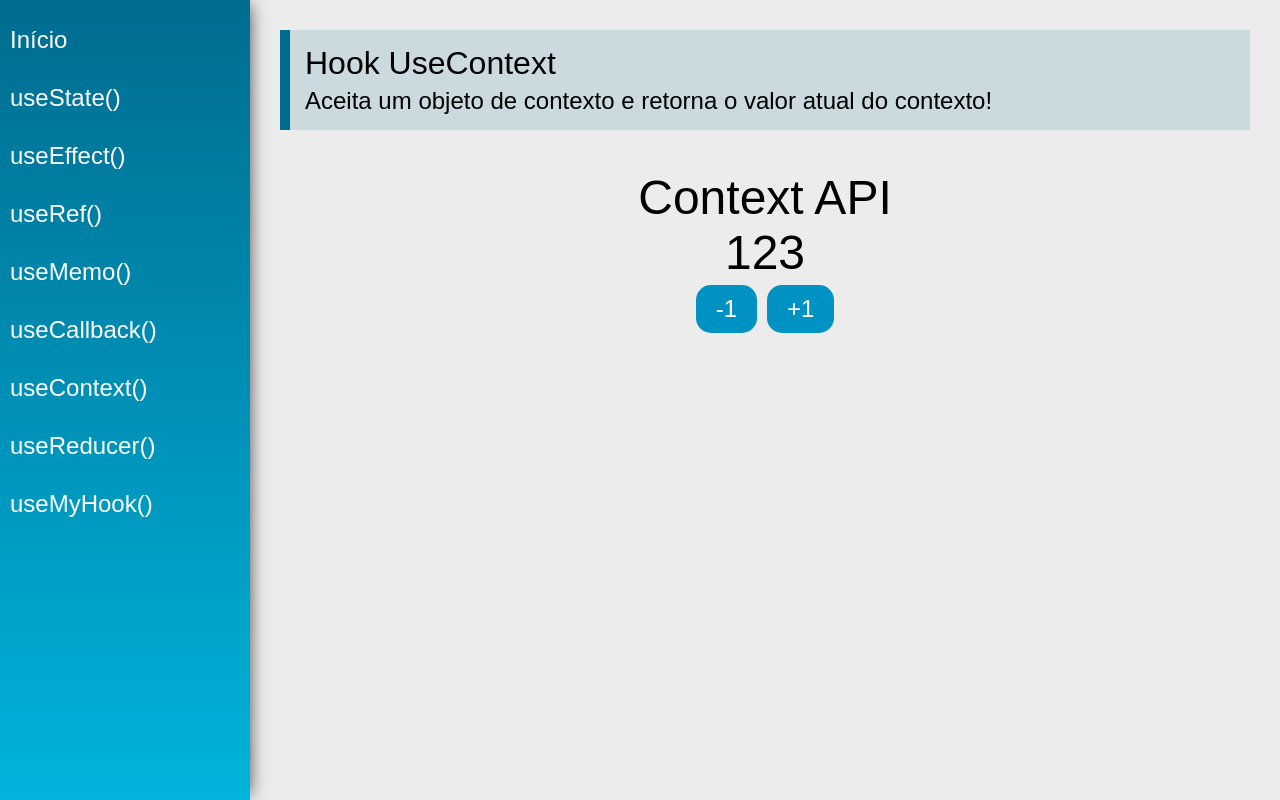
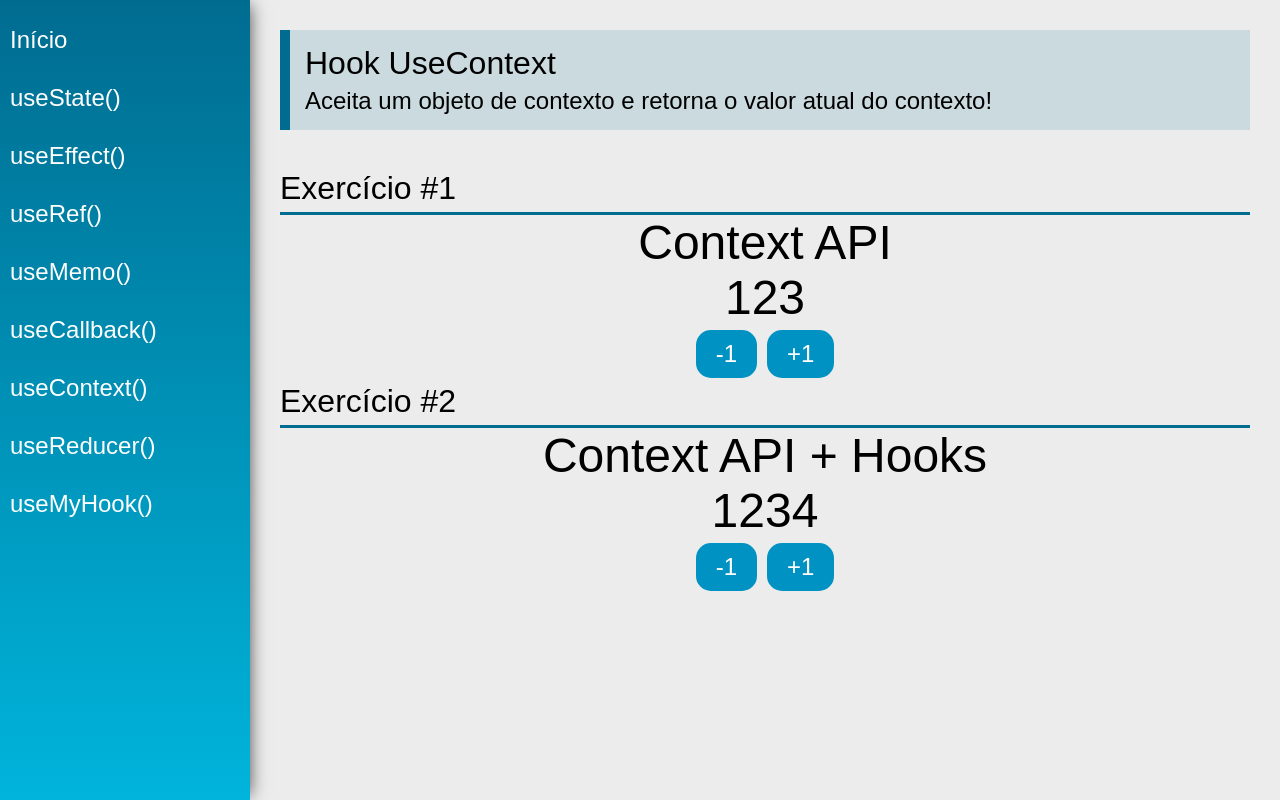
Before and after one commit to mbpfilho/hooks, a React (Create React App) app: page /useContext in a window 1280 px wide. Built offline with nearby package versions, Linux system fonts and the light colour scheme.

Commit message:
useContext 2

```diff
--- /dev/null
+++ b/src/data/Store.jsx
@@ -0,0 +1,32 @@
+import React,{useState} from "react"
+
+const initialState={
+  number: 1234,
+  text: "Context API + Hooks"
+}
+
+export const AppContext=React.createContext(initialState)
+
+const Store=props=>{
+  const [state,setState]=useState(initialState)
+
+  function updateState(key,newValue){
+    setState({
+      ...state,
+      [key]: newValue
+    })
+  }
+
+  return(
+    <AppContext.Provider value={{
+      number: state.number,
+      text: state.text,
+      setNumber: n=>updateState("number",n),
+      setText: t=>updateState("text",t)
+    }}>
+      {props.children}
+    </AppContext.Provider>
+  )
+}
+
+export default Store
--- a/src/views/App.jsx
+++ b/src/views/App.jsx
@@ -6,20 +6,23 @@
 import Content from '../components/layout/Content'
 
 import DataContext,{data} from "../data/DataContext"
+import Store from '../data/Store'
 
 const App = props => {
 
     const [state,setState]=useState(data)
 
     return (
-        <div className="App">
+        <Store>
             <DataContext.Provider value={{state,setState}}>
-                <Router>
-                    <Menu />
-                    <Content />
-                </Router>
+                <div className="App">
+                    <Router>
+                        <Menu />
+                        <Content />
+                    </Router>
+                </div>
             </DataContext.Provider>
-        </div>
+        </Store>
     )
 }
 
--- a/src/views/examples/UseContext.jsx
+++ b/src/views/examples/UseContext.jsx
@@ -1,7 +1,9 @@
-import React,{useContext} from 'react'
+import React,{useContext, useEffect} from 'react'
 import PageTitle from '../../components/layout/PageTitle'
+import SectionTitle from '../../components/layout/SectionTitle'
 
 import DataContext from "../../data/DataContext"
+import { AppContext } from "../../data/Store"
 
 const UseContext = (props) => {
 
@@ -14,12 +16,19 @@
         })
     }
 
+    const {number,text,setNumber,setText}=useContext(AppContext)
+
+    useEffect(function(){
+        if(number>1240)setText("Eita!!")
+    },[number])
+
     return (
         <div className="UseContext">
             <PageTitle
                 title="Hook UseContext"
                 subtitle="Aceita um objeto de contexto e retorna o valor atual do contexto!"
             />
+            <SectionTitle title="Exercício #1"></SectionTitle>
             <div className="center">
                 <span className="text">{state.text}</span>
                 <span className="text">{state.number}</span>
@@ -29,6 +38,15 @@
                 </div>
             </div>
 
+            <SectionTitle title="Exercício #2"></SectionTitle>
+            <div className="center">
+                <span className="text">{text}</span>
+                <span className="text">{number}</span>
+                <div>
+                    <button className="btn" onClick={()=>setNumber(number-1)}>-1</button>
+                    <button className="btn" onClick={()=>setNumber(number+1)}>+1</button>
+                </div>
+            </div>
         </div>
     )
 }
```
